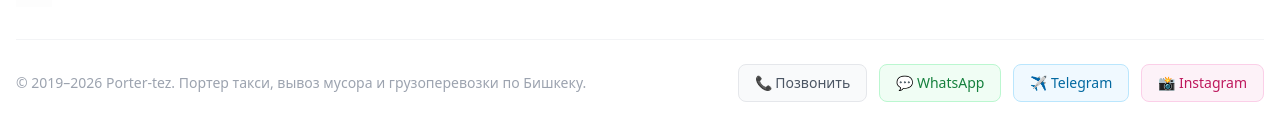
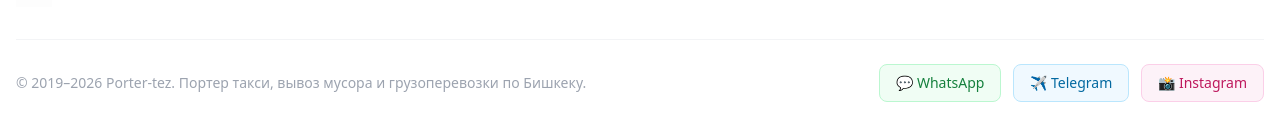
Before and after one commit to Viser-code/porter-tez, a React (Vite) app: page / in a window 1280 px wide. Shown: the part 3936-4075 px from the top of the page. Built offline with nearby package versions, Linux system fonts and the light colour scheme.

Commit message:
конец2

```diff
--- a/src/components/Footer.jsx
+++ b/src/components/Footer.jsx
@@ -48,11 +48,6 @@ export default function Footer() {
           </p>
           <div className="flex gap-3">
             <a
-              href={TEL_LINK}
-              className="bg-gray-50 hover:bg-gray-100 border border-gray-200 text-gray-600 text-sm px-4 py-2 rounded-lg transition-colors">
-              📞 Позвонить
-            </a>
-            <a
               href={WA_LINK}
               className="bg-green-50 hover:bg-green-100 border border-green-200 text-green-700 text-sm px-4 py-2 rounded-lg transition-colors">
               💬 WhatsApp
```
